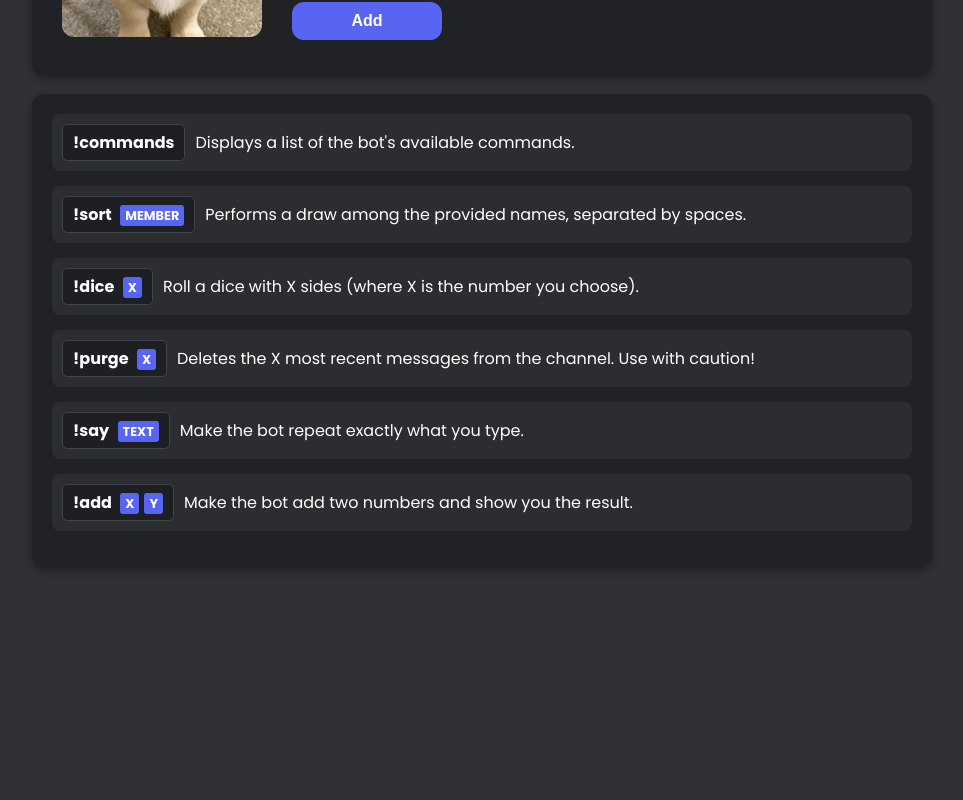
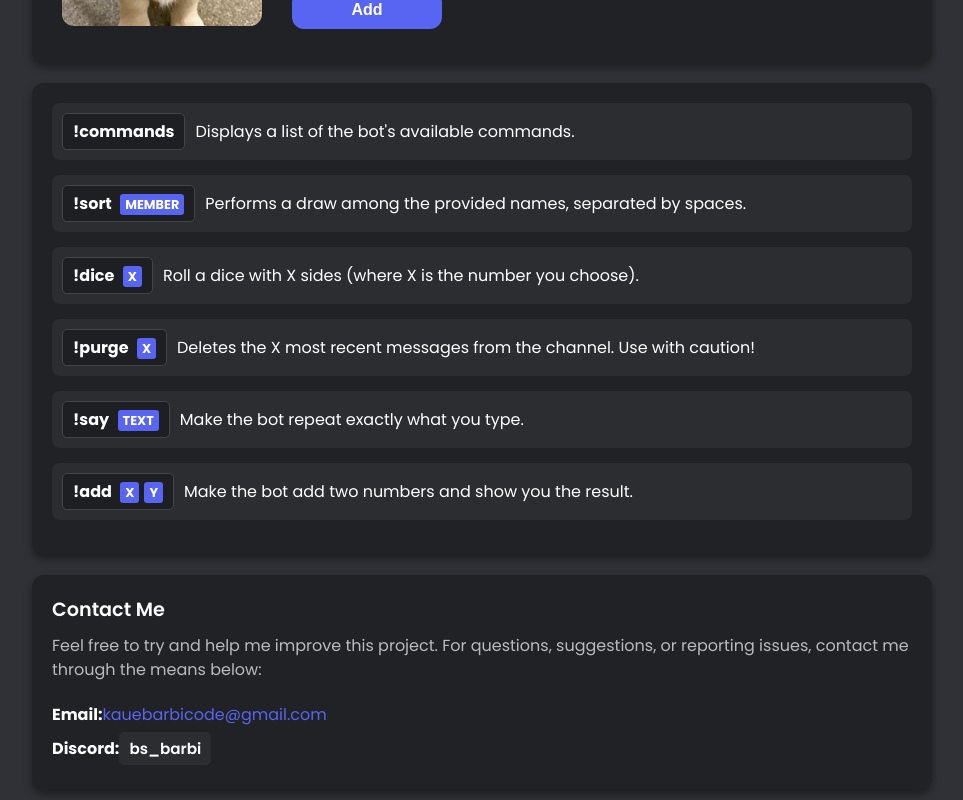
Before and after one commit to KaBarbi/gleice-web-page, a React (Vite) app: page / in a window 1280 px wide. Shown: the part 214-1014 px from the top of the page, without its empty margins (158-1121 px from the left). Before the commit the page ends 800 px from the top, so only its background shows below. Built offline with nearby package versions, Linux system fonts and the light colour scheme.

Commit message:
[FEAT]: contact me component

```diff
--- a/src/App.jsx
+++ b/src/App.jsx
@@ -1,12 +1,14 @@
 import { useState } from "react"
 import Card from "./components/card"
 import Commands from "./components/Commands"
+import Contact from "./components/Contact"
 
 function App() {
     return (
         <>
             <Card />
-            <Commands/>
+            <Commands />
+            <Contact />
         </>
     )
 }
--- /dev/null
+++ b/src/components/Contact/index.jsx
@@ -0,0 +1,31 @@
+import "./contact.css"
+
+const Contact = () => {
+    return (
+        <div className="contact-container">
+            <h3 className="contact-title-left">Contact Me</h3>
+            <p className="contact-paragraph">
+                Feel free to try and help me improve this project. For
+                questions, suggestions, or reporting issues, contact me through
+                the means below:
+            </p>
+            <div className="contact-info">
+                <p>
+                    <strong>Email:</strong>
+                    <a
+                        href="mailto:seuemail@example.com"
+                        className="contact-link"
+                    >
+                        kauebarbicode@gmail.com
+                    </a>
+                </p>
+                <p>
+                    <strong>Discord:</strong>
+                    <span className="contact-discord">bs_barbi</span>
+                </p>
+            </div>
+        </div>
+    )
+}
+
+export default Contact
```
Also changed, not shown: 1 other file (tests, documents, lock files or other folders).
